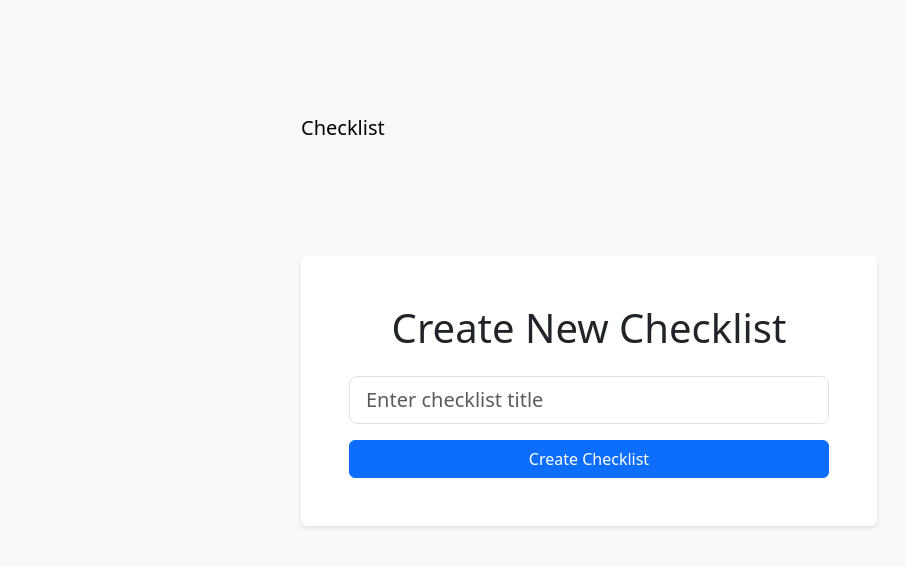
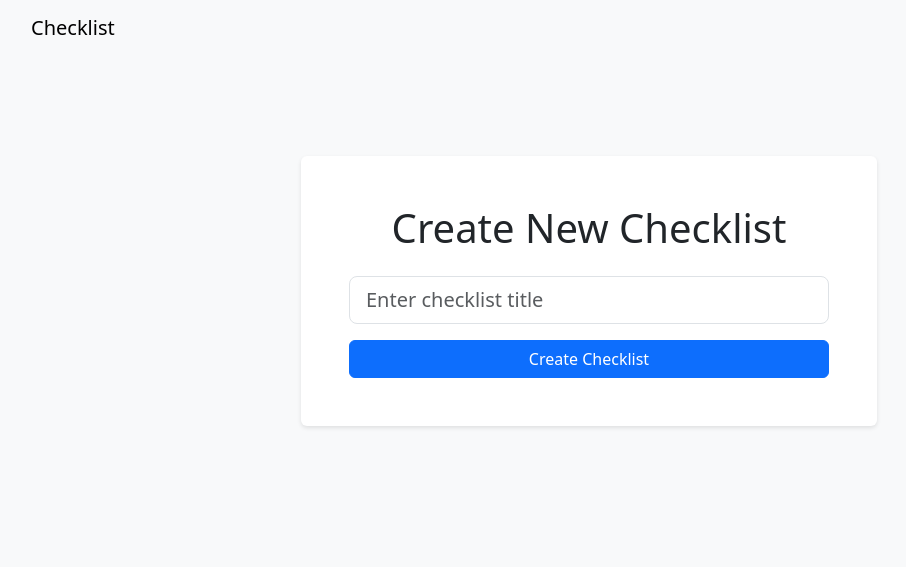
Before and after one commit to exrienz/checklist, a Flask app: page / in a window 1280 px wide. Shown: the top 567 px of the page, without its empty margins (51-957 px from the left). Run offline with Flask 3, Linux system fonts and the light colour scheme.

Commit message:
Refine header layout

```diff
--- a/templates/checklist.html
+++ b/templates/checklist.html
@@ -10,7 +10,7 @@
         body {
             background-color: #f8f9fa;
         }
-        .container {
+        .content-container {
             max-width: 800px;
             margin-top: 50px;
         }
@@ -45,12 +45,12 @@
     </style>
 </head>
 <body>
-    <nav class="navbar navbar-light bg-light mb-4">
+    <nav class="navbar navbar-light bg-light py-2 mb-3">
         <div class="container">
             <a class="navbar-brand" href="{{ url_for('index') }}">Checklist</a>
         </div>
     </nav>
-    <div class="container">
+    <div class="container content-container">
         <div class="card">
             <div class="card-body p-4">
                 <div class="d-flex justify-content-between align-items-center mb-4">
--- a/templates/index.html
+++ b/templates/index.html
@@ -9,7 +9,7 @@
         body {
             background-color: #f8f9fa;
         }
-        .container {
+        .content-container {
             max-width: 600px;
             margin-top: 100px;
         }
@@ -24,12 +24,12 @@
     </style>
 </head>
 <body>
-    <nav class="navbar navbar-light bg-light mb-4">
+    <nav class="navbar navbar-light bg-light py-2 mb-3">
         <div class="container">
             <a class="navbar-brand" href="{{ url_for('index') }}">Checklist</a>
         </div>
     </nav>
-    <div class="container">
+    <div class="container content-container">
         <div class="card">
             <div class="card-body p-5">
                 <h1 class="text-center mb-4">Create New Checklist</h1>
```
